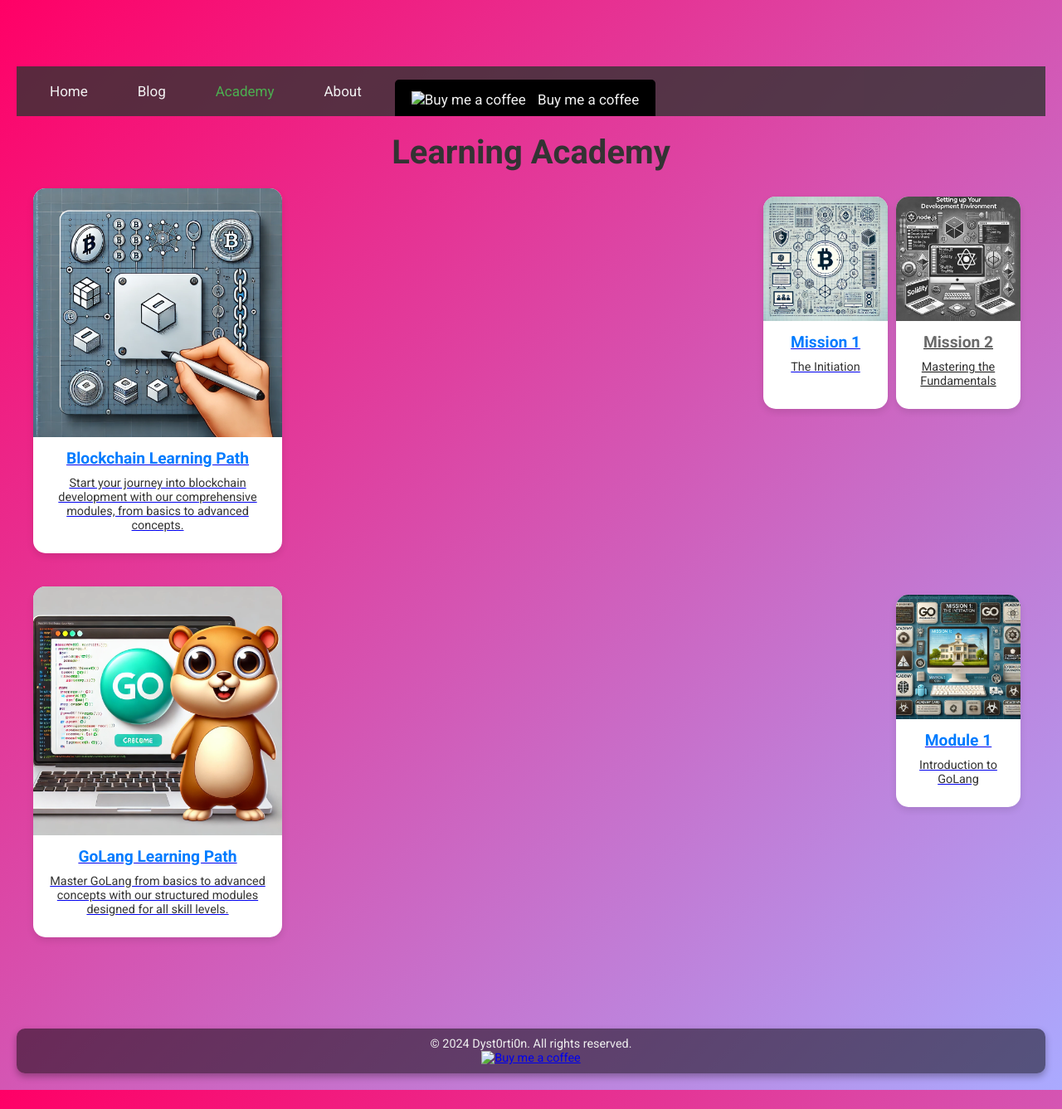
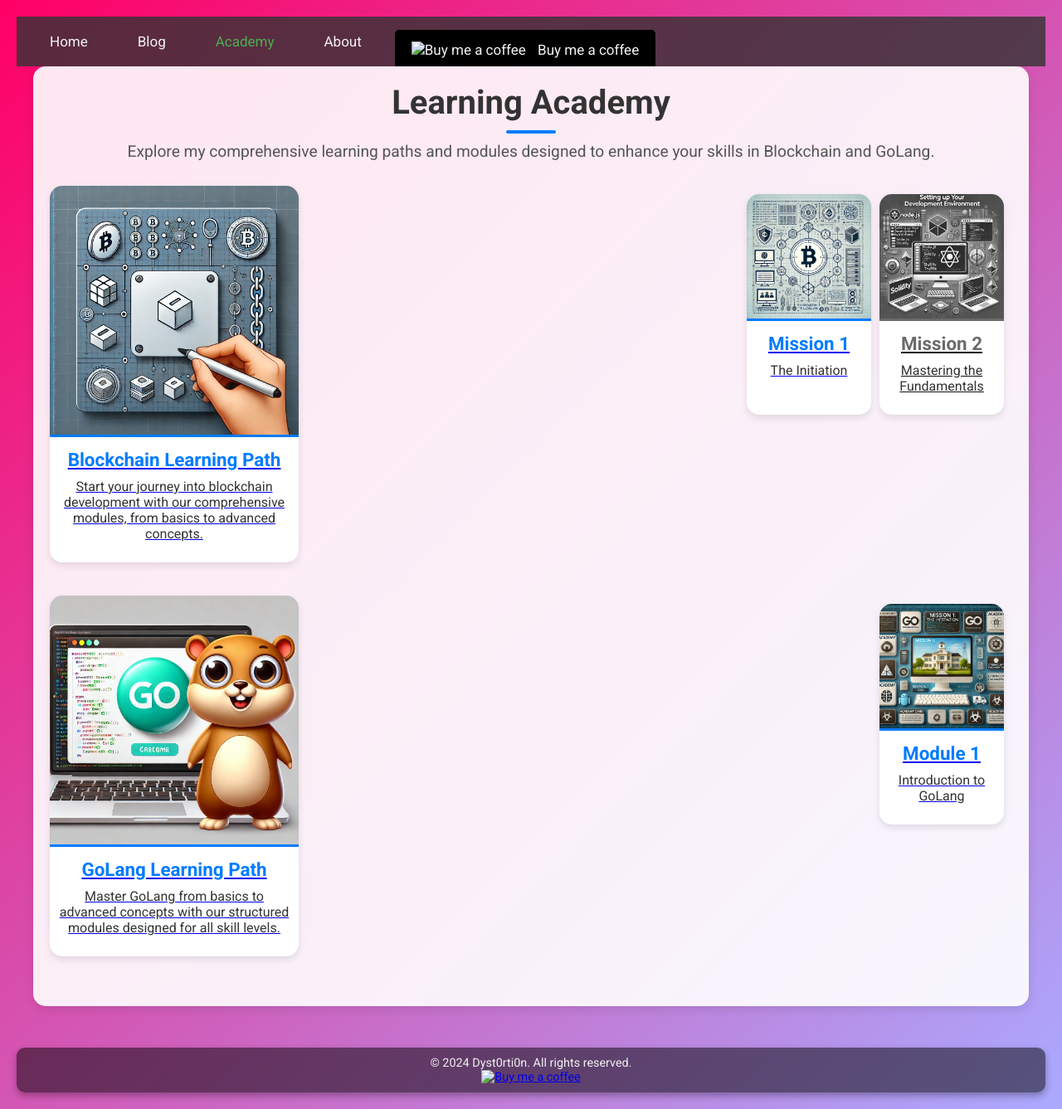
Before and after one commit to Dyst0rti0n/Dyst0rti0n.github.io, a Jekyll site: the page built from academy.html, in a window 1280 px wide and 1337 px high. Shown: the whole window at 83% size. Built offline with Jekyll 4.4.1, drawn with Linux system fonts in a browser that asks for light colours.

Commit message:
Academy changed

```diff
--- a/academy.html
+++ b/academy.html
@@ -8,6 +8,7 @@ title: "Learning Academy"
 <body>
     <div class="page-container">
         <h1 class="page-title">Learning Academy</h1>
+        <p class="page-description">Explore my comprehensive learning paths and modules designed to enhance your skills in Blockchain and GoLang.</p>
 
         <div class="academy-section">
             <div class="learning-path">
--- a/assets/css/academy.css
+++ b/assets/css/academy.css
@@ -1,12 +1,43 @@
 /* General Page Styles */
+body {
+  font-family: 'Roboto', sans-serif;
+  background: linear-gradient(135deg, #f06, #aaf);
+  color: #333;
+  padding: 20px;
+  margin: 0;
+}
+
 .page-container {
   text-align: center;
   padding: 20px;
+  max-width: 1200px;
+  margin: 0 auto;
+  background: rgba(255, 255, 255, 0.9);
+  border-radius: 15px;
+  box-shadow: 0 4px 12px rgba(0, 0, 0, 0.1);
 }
 
 .page-title {
   font-size: 2.5em;
-  margin-bottom: 20px;
+  margin-bottom: 10px;
+  position: relative;
+  color: #333;
+}
+
+.page-title::after {
+  content: '';
+  display: block;
+  width: 60px;
+  height: 4px;
+  background-color: #007bff;
+  margin: 10px auto 0;
+  border-radius: 2px;
+}
+
+.page-description {
+  font-size: 1.2em;
+  margin-bottom: 30px;
+  color: #555;
 }
 
 .academy-section {
@@ -43,6 +74,7 @@
   width: 100%;
   height: auto;
   object-fit: cover;
+  border-bottom: 3px solid #007bff;
 }
 
 .academy-card-small {
@@ -54,6 +86,7 @@
   width: 100%;
   height: auto;
   object-fit: cover;
+  border-bottom: 3px solid #007bff;
 }
 
 .academy-card-content {
@@ -65,13 +98,13 @@
 }
 
 .academy-card-title {
-  font-size: 1.2em;
+  font-size: 1.4em;
   margin-bottom: 10px;
   color: #007bff;
 }
 
 .academy-card-excerpt {
-  font-size: 0.9em;
+  font-size: 1em;
   color: #333;
   margin-bottom: 15px;
   flex-grow: 1;
@@ -91,6 +124,11 @@
 }
 
 .academy-card-small:hover {
+  transform: translateY(-10px);
+  box-shadow: 0 8px 16px rgba(0, 0, 0, 0.2);
+}
+
+.academy-card-large:hover {
   transform: translateY(-10px);
   box-shadow: 0 8px 16px rgba(0, 0, 0, 0.2);
 }
```
